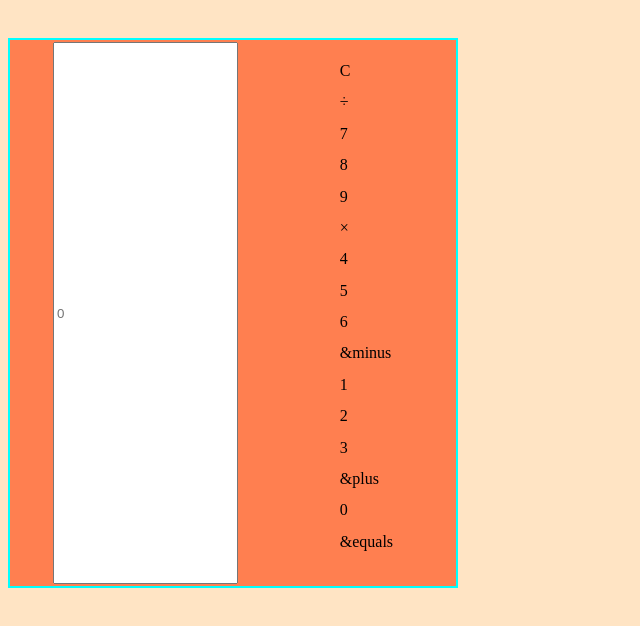
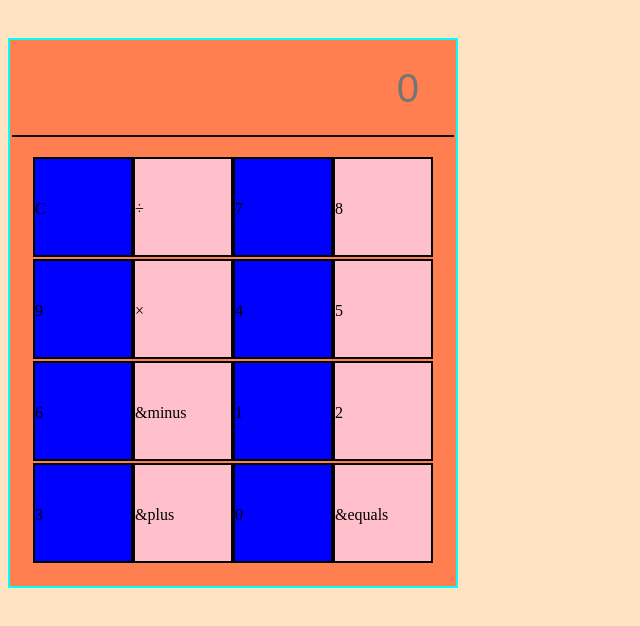
Before and after one commit to momentum-morehouse/build-a-calculator-hexagon-stem, a plain HTML site: page index.html in a window 1280 px wide. Shown: the whole page, without its empty margins (0-640 px from the left). Drawn offline with Linux system fonts and the light colour scheme.

Commit message:
Format calculator

```diff
--- a/main.css
+++ b/main.css
@@ -20,25 +20,31 @@ body {
  border: 2px solid aqua;
  background-color: coral;
 }
+.calculator input{
+  background: none;
+  border: none;
+  box-shadow: none;
+  width: 100%;
+  border-bottom: 2px solid #111;
+  padding: 20px;
+  text-align: right;
+  font-size: 40px;
+}
 
 .calculator-buttons{
   padding: 20px;
   display: grid;
 
-  grid-
+  grid-template-columns: 1fr 1fr 1fr 1fr;
 }
 
-
 .box {
- /*width: 100px;
+ width: 100px;
  height: 100px;
  border: 2px solid black;
  line-height: 100px;
  margin: auto;
-} */
-
-
-
+}
 
 .pink {
   background: pink;
@@ -46,3 +52,12 @@ body {
 .blue {
   background: blue;
 }
+.calc-button {
+  background: rgba (0, 0, 0, 0.5);
+  border: 1px solid #111;
+  padding: 20px;
+  color: #EEE;
+  border-radius: 5px;
+  font-size: 22px;
+  cursor: pointer;
+}
```
Also changed, not shown: index.html (+0 -1 lines).
